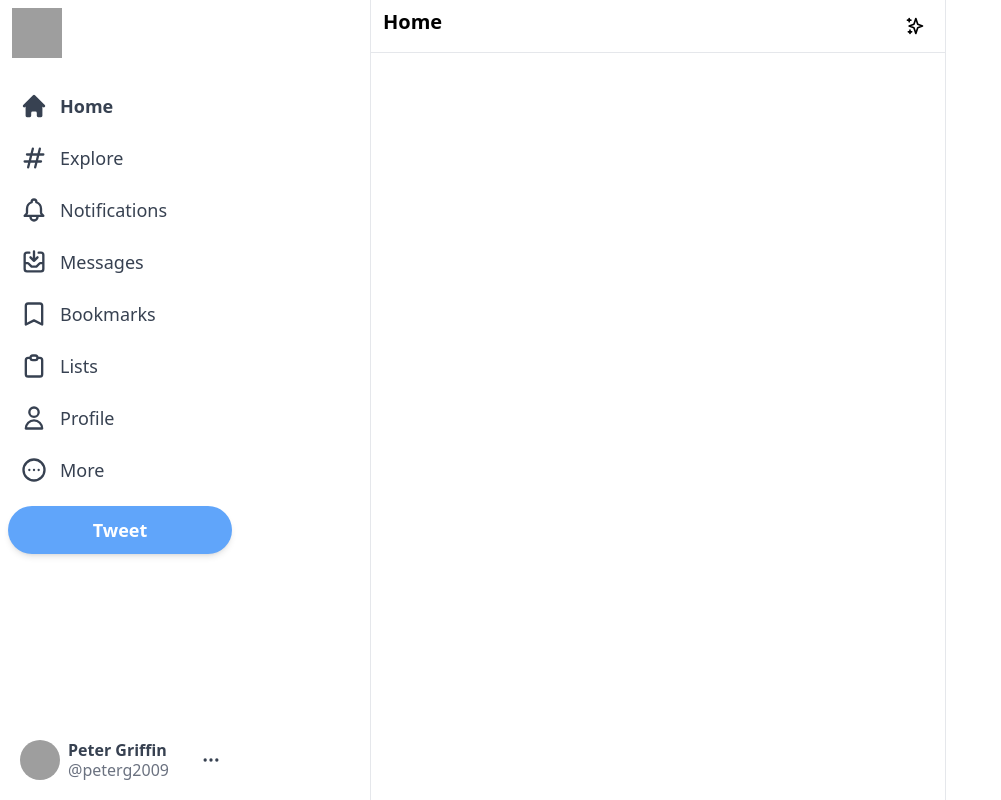
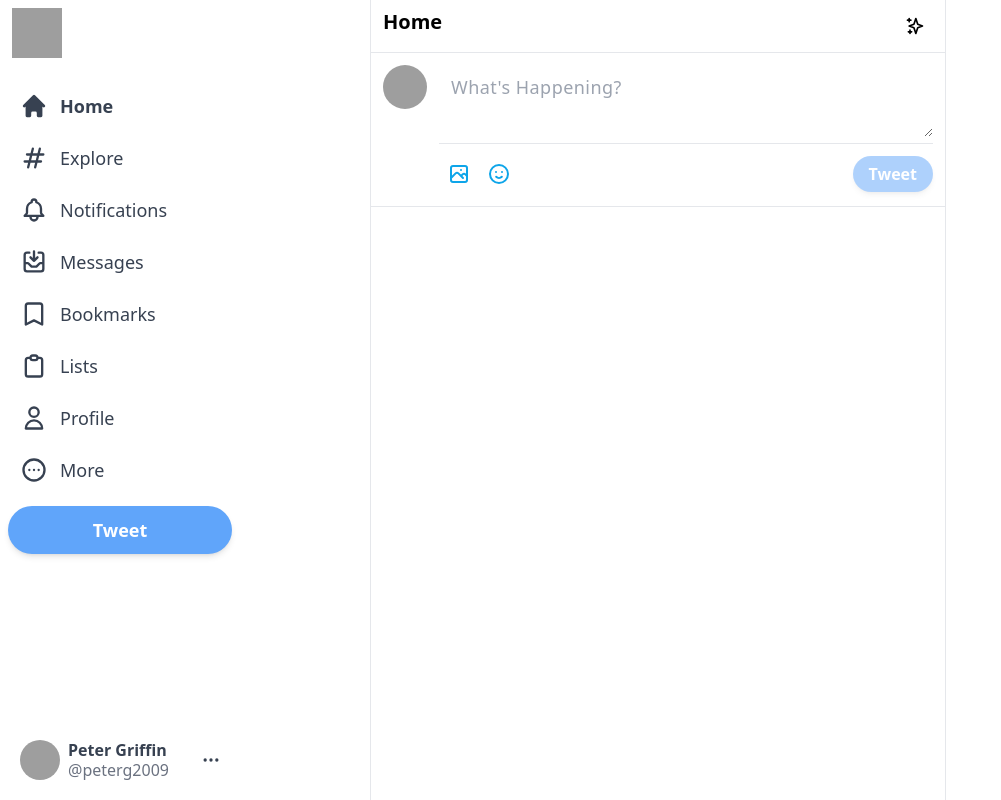
Before and after one commit to galm85/twitter-clone, a Next.js app: page / in a window 1280 px wide. Shown: the whole page, without its empty margins (0-1001 px from the left). Built offline with nearby package versions, Linux system fonts and the light colour scheme; grey boxes are pictures that could not be loaded.

Commit message:
add the input components

```diff
--- a/components/Feed.jsx
+++ b/components/Feed.jsx
@@ -1,15 +1,19 @@
 import { SparklesIcon } from "@heroicons/react/outline"
+import Input from "./Input"
 
 const Feed = () => {
 
     return (
     <div className="xl:ml-[370px] border-l border-r border-gray-200 xl:min-w-[576px] sm:ml-[73px] flex-grow max-w-xl">
+
       <div className="flex py-2 px-3 sticky justify-between top-0 z-50 bg-white border-b border-gray-200">
         <h2 className="text-lg sm:text-xl font-bold cursor-pointer">Home</h2>
         <div className="hoverEffect flex items-center justify-center px-0 w-9 h-9">
           <SparklesIcon className="h-5"/>
         </div>
       </div>
+
+      <Input/>
 
     </div>
   )
--- /dev/null
+++ b/components/Input.jsx
@@ -0,0 +1,28 @@
+import { EmojiHappyIcon, PhotographIcon } from "@heroicons/react/outline"
+
+const Input = () => {
+  return (
+    <div className="flex border-b border-gray-200 p-3 space-x-3">
+        <img src="https://images.unsplash.com/photo-1633332755192-727a05c4013d?ixlib=rb-1.2.1&ixid=MnwxMjA3fDB8MHxzZWFyY2h8MXx8dXNlcnxlbnwwfHwwfHw%3D&w=1000&q=80"
+             alt="user image"
+             className="h-11 w-11 rounded-full cursor-pointer hover:brightness-95"
+        />
+        <div className="w-full divide-y divide-gray-200">
+            <div className="">
+                <textarea className="w-full border-none focus:ring-0 text-lg placeholder-gray-400 tracking-wide min-h-[50px] text-gray-700" rows="2" placeholder="What's Happening?"></textarea>
+            </div>
+            <div className="flex items-center justify-between pt-2.5 ">
+                <div className="flex ">
+                    <PhotographIcon className="h-10 w-10 hoverEffect p-2 text-sky-500 hover:bg-sky-100"/>
+                    <EmojiHappyIcon className="h-10 w-10 hoverEffect p-2 text-sky-500 hover:bg-sky-100"/>
+                </div>
+                <button className="bg-blue-400 text-white px-4 py-1.5 rounded-full font-bold shadow-md hover:brightness-95 disabled:opacity-50" disabled>
+                    Tweet
+                </button>
+            </div>
+        </div>
+    </div>
+  )
+}
+
+export default Input
--- a/package.json
+++ b/package.json
@@ -15,6 +15,7 @@
     "react-dom": "18.2.0"
   },
   "devDependencies": {
+    "@tailwindcss/forms": "^0.5.2",
     "autoprefixer": "^10.4.8",
     "eslint": "8.21.0",
     "eslint-config-next": "12.2.4",
--- a/tailwind.config.js
+++ b/tailwind.config.js
@@ -7,5 +7,7 @@ module.exports = {
   theme: {
     extend: {},
   },
-  plugins: [],
+  plugins: [
+    require('@tailwindcss/forms'),
+  ],
 }
```
Also changed, not shown: 1 other file (tests, documents, lock files or other folders).
